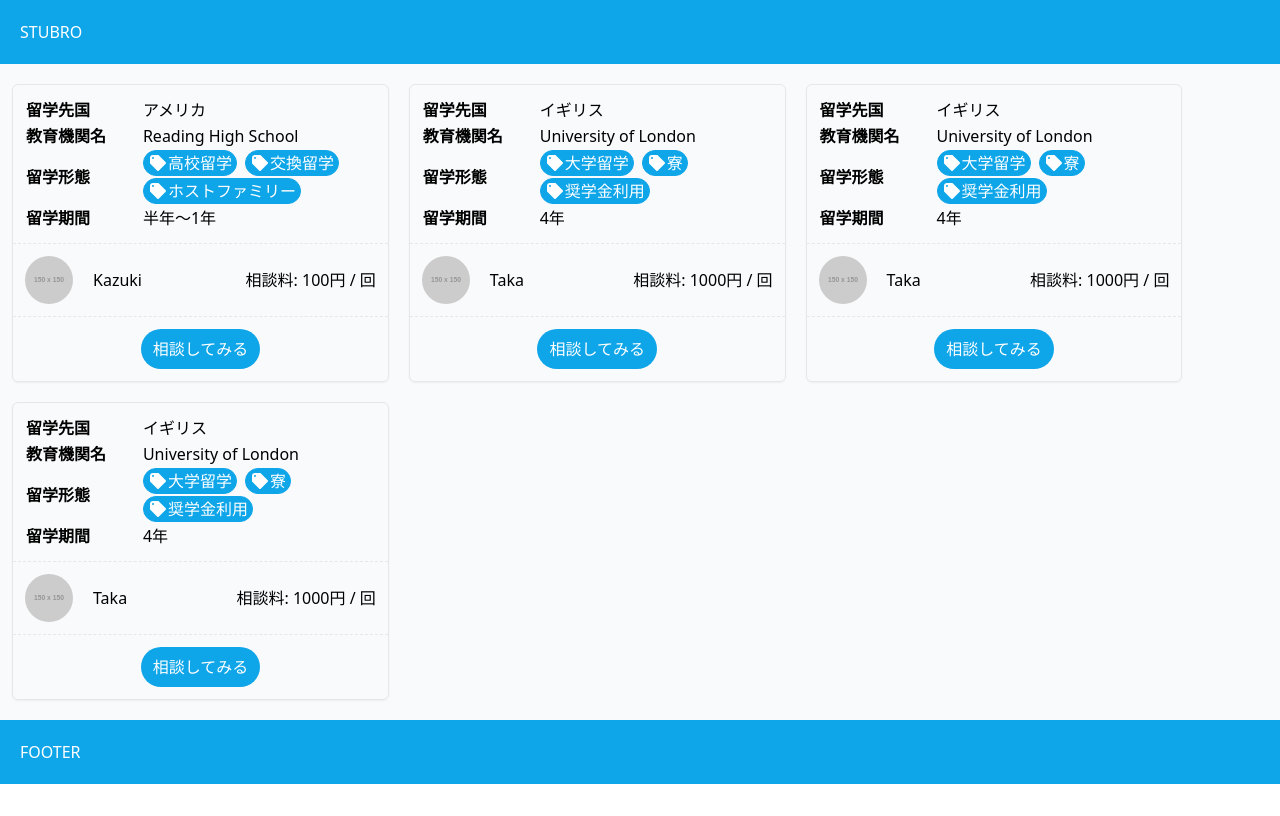
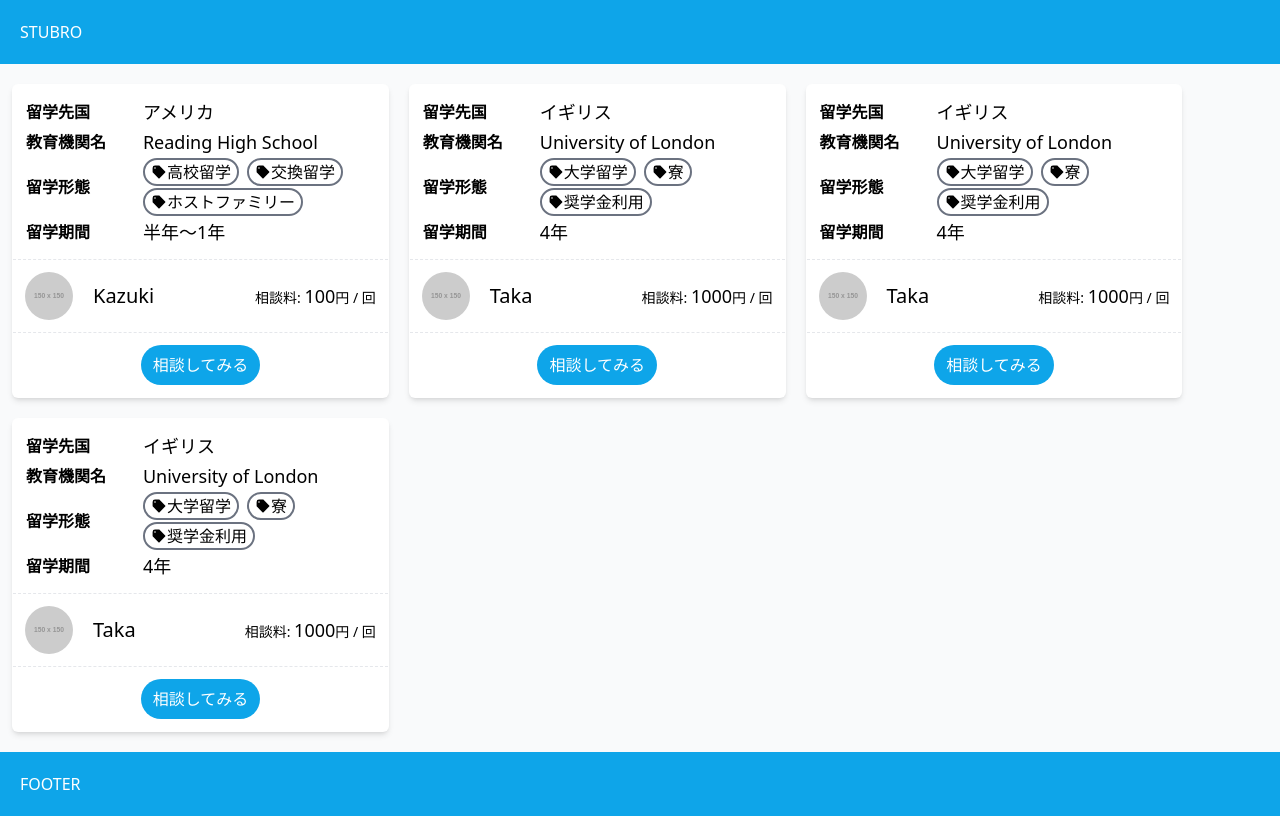
Before and after one commit to kazukitaninaka/stubro, a Next.js app in the folder app/: page / in a window 1280 px wide. Built offline with nearby package versions, Linux system fonts and the light colour scheme.

Commit message:
adjust style of tag

```diff
--- a/app/components/Card.tsx
+++ b/app/components/Card.tsx
@@ -17,17 +17,17 @@ type Mentor = typeof mnt;
 
 export default function Card({ mentor }: { mentor: Mentor }) {
   return (
-    <div className="w-full md:w-[48%] lg:w-[30%] border rounded-md divide-y divide-dashed shadow-sm">
+    <div className="w-full md:w-[48%] lg:w-[30%] border border-transparent rounded-md divide-y divide-dashed shadow-md bg-white">
       <div className="p-3">
         <table className="table-fixed">
           <tbody>
             <tr>
               <td className="w-1/3 font-bold">留学先国</td>
-              <td>{mentor.destination}</td>
+              <td className="text-lg">{mentor.destination}</td>
             </tr>
             <tr>
               <td className="font-bold">教育機関名</td>
-              <td>{mentor.eduOrg}</td>
+              <td className="text-lg">{mentor.eduOrg}</td>
             </tr>
             <tr>
               <td className="font-bold">留学形態</td>
@@ -35,9 +35,9 @@ export default function Card({ mentor }: { mentor: Mentor }) {
                 {mentor.type.map((tag) => (
                   <span
                     key={tag}
-                    className="flex items-center border border-sky-500 rounded-full px-1 text-white bg-sky-500"
+                    className="flex items-center border-2 border-gray-500 rounded-full px-1.5"
                   >
-                    <TagIcon className="h-5 w-5" />
+                    <TagIcon className="h-4 w-4" />
                     <span>{tag}</span>
                   </span>
                 ))}
@@ -45,7 +45,7 @@ export default function Card({ mentor }: { mentor: Mentor }) {
             </tr>
             <tr>
               <td className="font-bold">留学期間</td>
-              <td>{mentor.term}</td>
+              <td className="text-lg">{mentor.term}</td>
             </tr>
           </tbody>
         </table>
@@ -57,9 +57,11 @@ export default function Card({ mentor }: { mentor: Mentor }) {
             alt="profile picture"
             className="w-12 h-12 inline object-cover rounded-full"
           />
-          <div>{mentor.username}</div>
+          <div className="text-xl">{mentor.username}</div>
         </div>
-        <div>相談料: {mentor.price}円 / 回</div>
+        <div className="text-sm">
+          相談料: <span className="text-lg">{mentor.price}</span>円 / 回
+        </div>
       </div>
       <div className="p-3 flex justify-center">
         <button className="bg-sky-500 text-white py-2 px-3 rounded-full">
```
